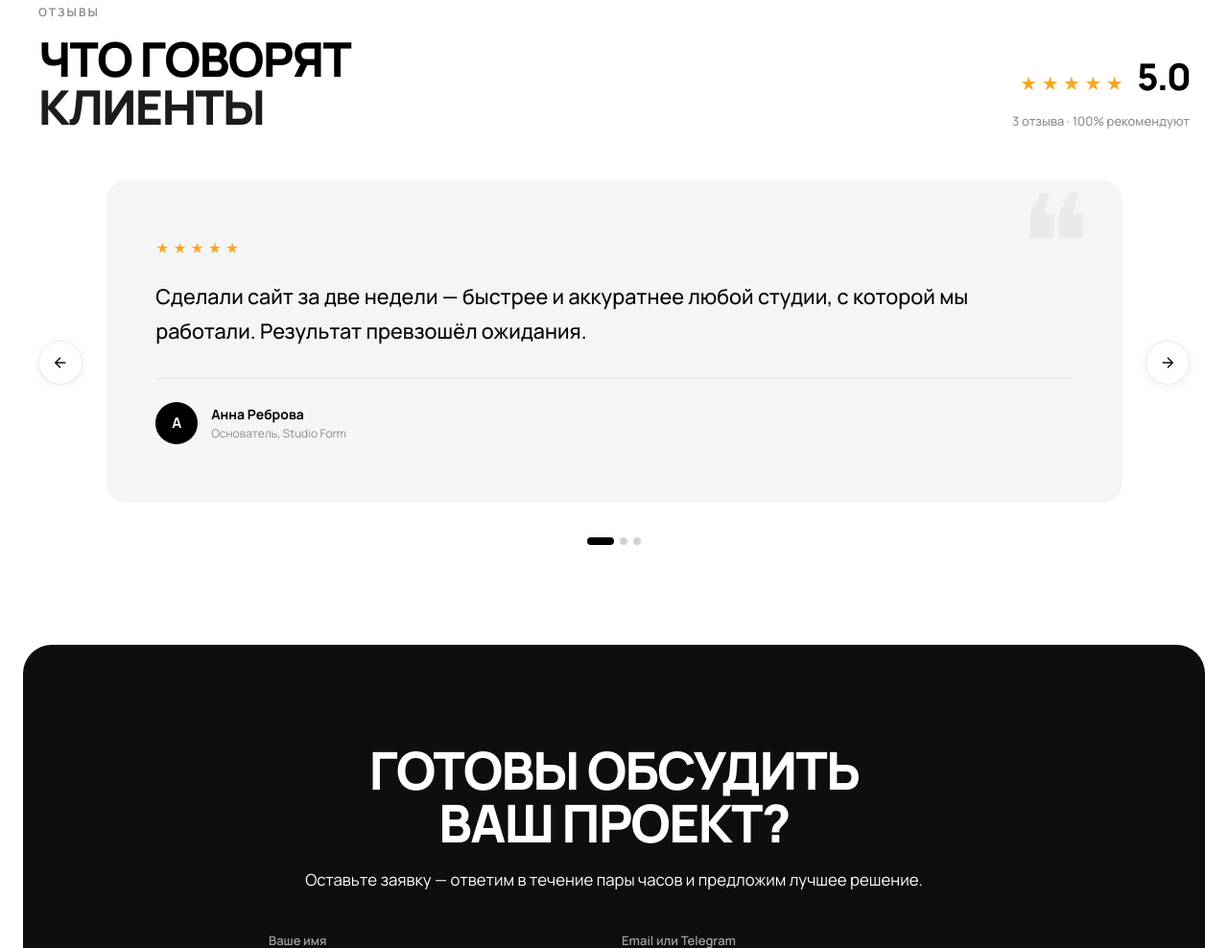
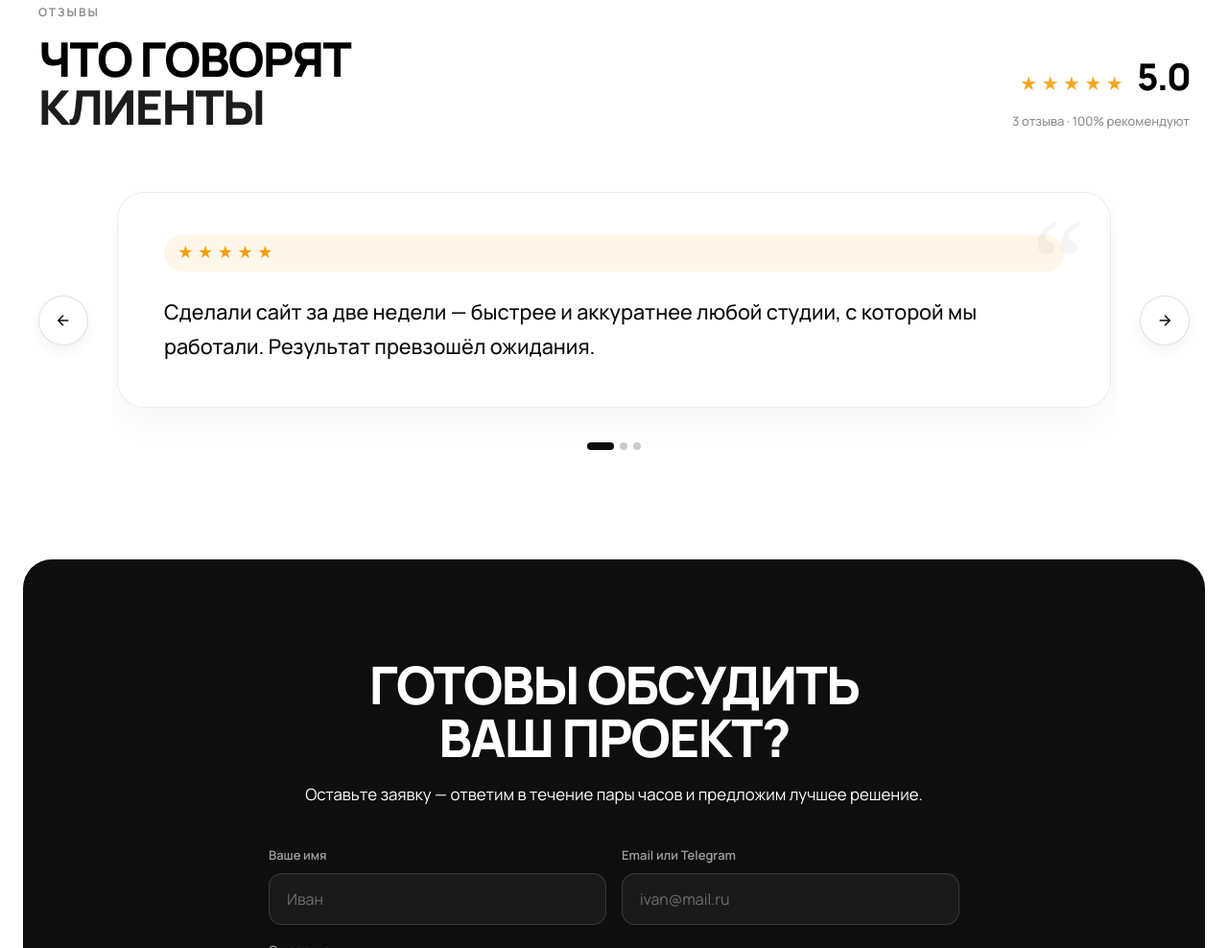
Before and after one commit to senteryz/bio, a website: page index.html in a window 1280 px wide. Shown: the part 4234-5222 px from the top of the page at 96% size. Drawn offline with nearby package versions, Linux system fonts and the light colour scheme.

Commit message:
Hide author names in reviews and redesign reviews slider with liquid glass style

```diff
--- a/css/overrides.css
+++ b/css/overrides.css
@@ -2530,3 +2530,124 @@ img,
   filter: none !important;
   -webkit-filter: none !important;
 }
+
+/* ---------- Hide Review Author Names ---------- */
+.quote-author {
+  display: none !important;
+}
+
+/* ---------- Premium Reviews Slider & Cards ---------- */
+.reviews-slider-wrap {
+  position: relative;
+  display: flex;
+  align-items: center;
+  gap: 24px;
+  margin-top: 32px;
+}
+
+.reviews-swiper {
+  flex: 1;
+  min-width: 0;
+  overflow: hidden !important;
+  padding: 12px 6px 54px 6px !important;
+}
+
+.reviews-swiper .swiper-slide.quote-card {
+  background: #ffffff !important;
+  border: 1px solid rgba(0, 0, 0, 0.08) !important;
+  border-radius: 28px !important;
+  padding: 44px 48px !important;
+  box-shadow: 0 16px 40px rgba(0, 0, 0, 0.04) !important;
+  transition: transform 0.4s var(--ease), box-shadow 0.4s var(--ease), border-color 0.4s var(--ease) !important;
+  position: relative;
+  overflow: hidden;
+  max-width: none;
+  margin: 0;
+  height: auto;
+}
+
+.reviews-swiper .swiper-slide.quote-card:hover {
+  border-color: rgba(0, 0, 0, 0.18) !important;
+  box-shadow: 0 24px 48px rgba(0, 0, 0, 0.08) !important;
+}
+
+.quote-stars {
+  font-size: 1rem;
+  color: #f59e0b;
+  letter-spacing: 4px;
+  margin-bottom: 24px;
+  display: inline-block;
+  background: rgba(245, 158, 11, 0.09);
+  padding: 6px 14px;
+  border-radius: 20px;
+}
+
+.quote-card p {
+  font-size: clamp(1.15rem, 2vw, 1.35rem);
+  line-height: 1.7;
+  color: #0c0c0d !important;
+  font-weight: 500;
+  margin-bottom: 0 !important;
+}
+
+.quote-card::before {
+  content: '“';
+  position: absolute;
+  top: 10px;
+  right: 28px;
+  font-size: 120px;
+  line-height: 1;
+  color: #000000;
+  opacity: 0.04;
+  font-family: Georgia, serif;
+  pointer-events: none;
+}
+
+/* Beautiful navigation arrows */
+.rev-arrow {
+  width: 52px !important;
+  height: 52px !important;
+  border-radius: 50% !important;
+  background: #ffffff !important;
+  border: 1px solid rgba(0, 0, 0, 0.12) !important;
+  color: #0c0c0d !important;
+  display: grid;
+  place-items: center;
+  cursor: pointer;
+  box-shadow: 0 6px 16px rgba(0, 0, 0, 0.05) !important;
+  transition: all 0.3s ease !important;
+  flex-shrink: 0;
+  transform: translateY(0) !important;
+}
+
+.rev-arrow:hover {
+  background: #0c0c0d !important;
+  color: #ffffff !important;
+  border-color: #0c0c0d !important;
+  transform: scale(1.08) !important;
+  box-shadow: 0 10px 24px rgba(0, 0, 0, 0.15) !important;
+}
+
+/* Beautiful pagination dots */
+.reviews-pagination {
+  bottom: 10px !important;
+  display: flex;
+  justify-content: center;
+  align-items: center;
+  gap: 8px;
+}
+
+.reviews-pagination .swiper-pagination-bullet {
+  width: 10px;
+  height: 10px;
+  background: rgba(0, 0, 0, 0.2) !important;
+  opacity: 1 !important;
+  border-radius: 10px;
+  transition: all 0.3s ease !important;
+}
+
+.reviews-pagination .swiper-pagination-bullet-active {
+  width: 28px;
+  background: #0c0c0d !important;
+  border-radius: 6px;
+}
```
